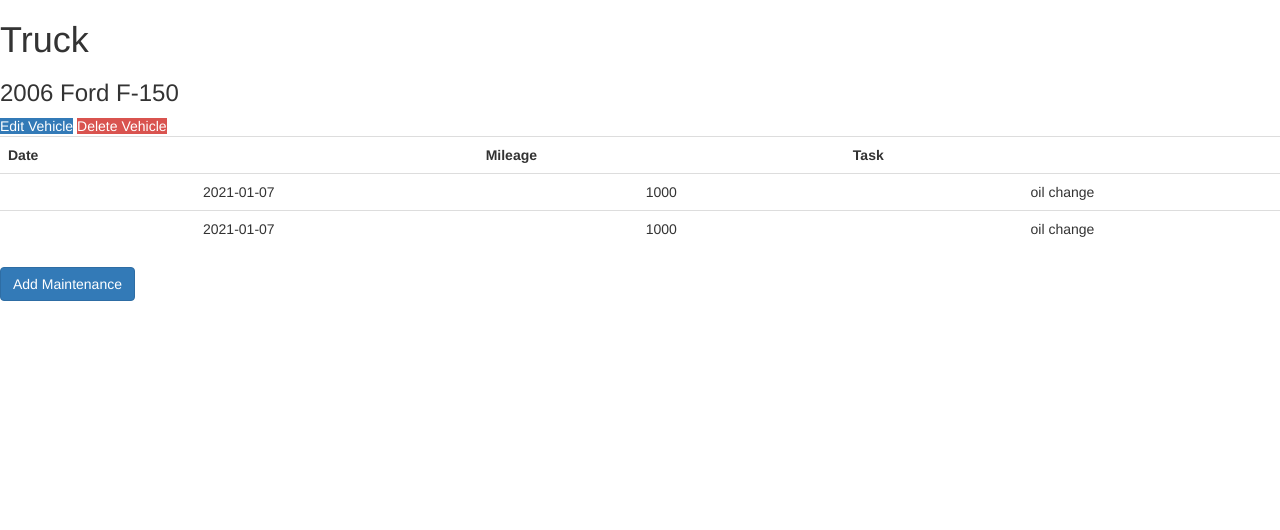
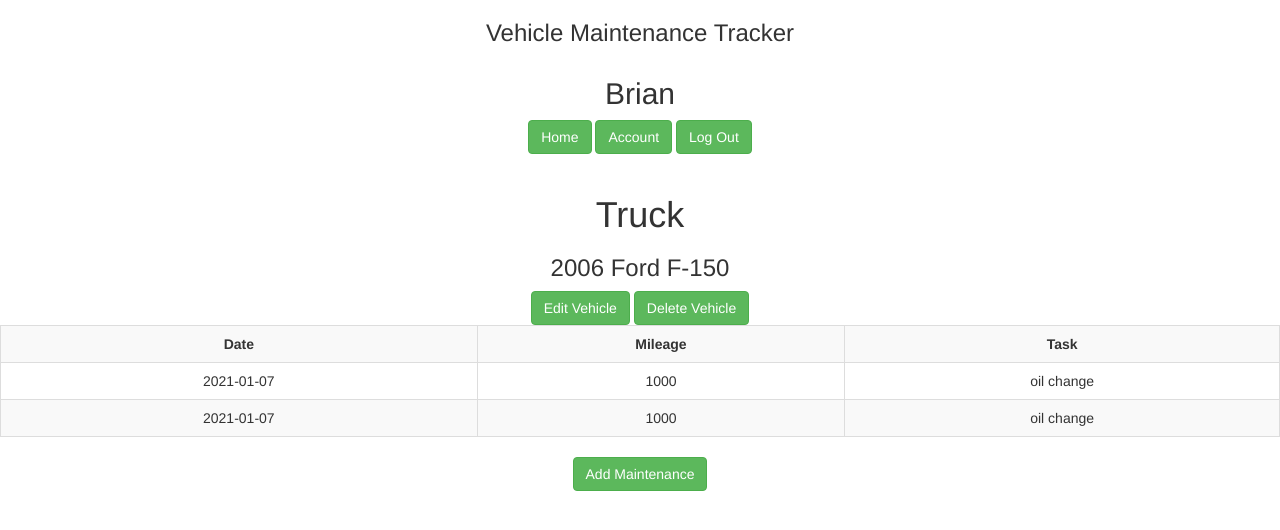
Before and after one commit to briwhi/textTicTacToe, a Flask app: page /vehicle/1 in a window 1280 px wide. Shown: the top 530 px of the page. Run offline with Flask 2, Linux system fonts and the light colour scheme; a user stored in the database is signed in; data comes from the database, SQL or seed files in the repository; both versions use the stored data as it was after the commit; some libraries are stand-ins or nearby versions.

Commit message:
change style

```diff
--- a/maintenance-tracker/main.py
+++ b/maintenance-tracker/main.py
@@ -95,6 +95,7 @@ def user_edit():
     else:
         form.name.default = current_user.name
         form.email.default = current_user.email
+        form.process()
         return render_template("register.html", form=form)
 
 
@@ -142,9 +143,9 @@ def delete_vehicle(v_id):
 @app.route('/task/add/<v_id>', methods=["POST", "GET"])
 @login_required
 def add_task(v_id):
-    add_form = AddTaskForm()
+    form = AddTaskForm()
     vehicle = Vehicle.query.get(v_id)
-    if add_form.validate_on_submit():
+    if form.validate_on_submit():
         name = request.form['name']
         string_date = request.form['date']
         date = datetime.strptime(string_date, '%Y-%m-%d')
@@ -154,7 +155,7 @@ def add_task(v_id):
         db.session.commit()
         return redirect(url_for('vehicle_detail', v_id=vehicle.id))
 
-    return render_template("add_task.html", vehicle=vehicle, form=add_form)
+    return render_template("add_task.html", vehicle=vehicle, form=form)
 
 
 if __name__ == "__main__":
--- a/maintenance-tracker/templates/home.html
+++ b/maintenance-tracker/templates/home.html
@@ -10,14 +10,14 @@
 
         {%  for vehicle in vehicles %}
             <a href="{{ url_for('vehicle_detail', v_id=vehicle.id) }}"
-                class="btn btn-outline-secondary">
+                class="btn btn-success">
                     <h3>{{ vehicle.name }}</h3>
                     {{ vehicle.year }} {{  vehicle.make }} {{ vehicle.model }}
             </a>
         {%  endfor %}
 </div>
-<div class="text-center">
-    <a href="{{ url_for('add_vehicle') }}" class="btn btn-primary">Add Vehicle</a>
+<div class="text-center m-4">
+    <a href="{{ url_for('add_vehicle') }}" class="btn btn-success">Add Vehicle</a>
 </div>
 
 {% endblock %}
--- a/maintenance-tracker/templates/navigation.html
+++ b/maintenance-tracker/templates/navigation.html
@@ -1,13 +1,13 @@
-<div class="container text-center">
+<div class="container-fluid text-center">
             <h3>Vehicle Maintenance Tracker</h3>
             <div class = "navbar">
             {% if current_user.is_authenticated %}
                 <h2>{{ current_user.name }}</h2>
-                <a href="{{ url_for('home') }}" class="btn btn-light rounded btn-outline-dark">Home</a>
-                <a href="{{ url_for('user_edit') }}" class="btn btn-light rounded btn-outline-dark">Account</a>
-                <a href="{{ url_for('logout') }}" class="btn btn-light rounded btn-outline-dark">Log Out</a>
+                <a href="{{ url_for('home') }}" class="btn btn-success">Home</a>
+                <a href="{{ url_for('user_edit') }}" class="btn btn-success">Account</a>
+                <a href="{{ url_for('logout') }}" class="btn btn-success">Log Out</a>
             {% else %}
-               <a href="{{ url_for('register') }}" class="btn btn-light rounded btn-outline-dark">Register</a>
+               <a href="{{ url_for('register') }}" class="btn btn-success">Register</a>
             {%  endif %}
             </div>
 </div>
--- a/maintenance-tracker/templates/vehicle_detail.html
+++ b/maintenance-tracker/templates/vehicle_detail.html
@@ -1,17 +1,23 @@
-{% extends "base.html" %}
+{% extends 'bootstrap/base.html' %}
+{% import "bootstrap/wtf.html" as wtf %}
+
+{% block title %} Vehicle Detail {%  endblock %}
+
+{% block navbar %} {% include "navigation.html"  %} {% endblock %}
+
 {% block content %}
 
-<div>
+<div class="text-center">
 	<h1>{{  vehicle.name }}</h1>
     <h3>{{ vehicle.year }} {{ vehicle.make }} {{ vehicle.model }}</h3>
-    <a href="#" type="button" class="btn-primary">Edit Vehicle</a>
-    <a href="{{ url_for('delete_vehicle', v_id=vehicle.id) }}" type="button" class="btn-danger">Delete Vehicle</a>
+    <a href="#" type="button" class="btn btn-success">Edit Vehicle</a>
+    <a href="{{ url_for('delete_vehicle', v_id=vehicle.id) }}" type="button" class="btn btn-success">Delete Vehicle</a>
 
-    <table class="table text-center">
+    <table class="table text-center table-striped table-bordered table-sm" >
         <tr>
-            <th>Date</th>
-            <th>Mileage</th>
-            <th>Task</th>
+            <th class="text-center">Date</th>
+            <th class="text-center">Mileage</th>
+            <th class="text-center">Task</th>
         </tr>
         {%  for task in tasks %}
         <tr>
@@ -23,7 +29,7 @@
     </table>
 
 
-    <a href="{{ url_for('add_task', v_id=vehicle.id) }}" class="btn btn-primary">Add Maintenance</a>
+    <a href="{{ url_for('add_task', v_id=vehicle.id) }}" class="btn btn-success">Add Maintenance</a>
 
 </div>
 
```
Also changed, not shown: maintenance-tracker/templates/add_task.html (+7 -2 lines), maintenance-tracker/templates/index.html (+2 -7 lines), maintenance-tracker/templates/register.html (+7 -10 lines), maintenance-tracker/tracker.db.
